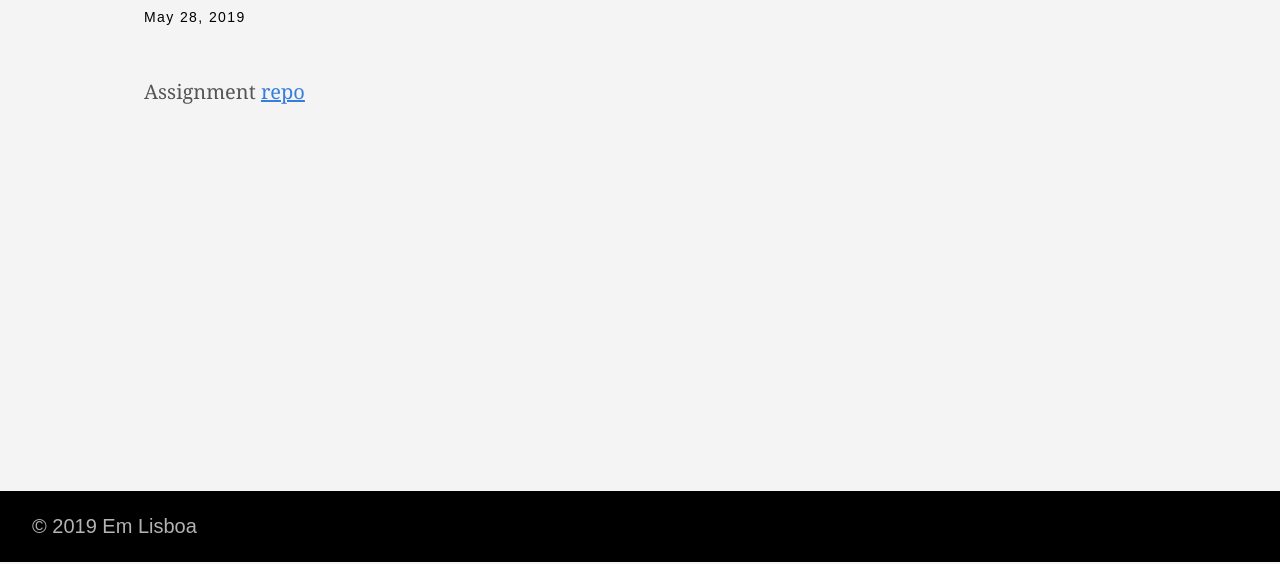
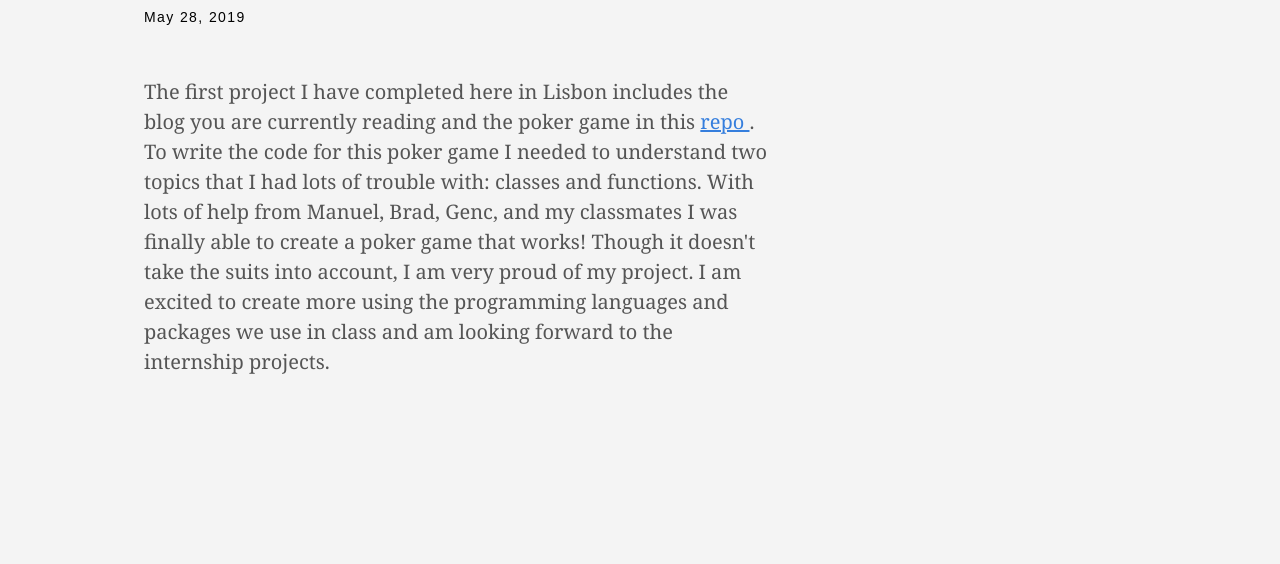
Before and after one commit to gpetrosini/gpetrosini.github.io, a plain HTML site: page posts/my-second-post/index.html in a window 1280 px wide. Shown: the part 236-800 px from the top of the page. Drawn offline with Linux system fonts and the light colour scheme.

Commit message:
Update index.html

```diff
--- a/posts/my-second-post/index.html
+++ b/posts/my-second-post/index.html
@@ -4,7 +4,7 @@
     <meta charset="utf-8">
     <meta http-equiv="X-UA-Compatible" content="IE=edge,chrome=1">
 
-    <title>Em Lisboa  | My Second Post</title>
+    <title>Em Lisboa  | Poker</title>
     <meta name="HandheldFriendly" content="True">
     <meta name="MobileOptimized" content="320">
 
@@ -35,7 +35,7 @@
 <meta property="article:published_time" content="2019-05-28T18:27:41&#43;01:00"/>
 <meta property="article:modified_time" content="2019-05-28T18:27:41&#43;01:00"/>
 
-<meta itemprop="name" content="My Second Post">
+<meta itemprop="name" content="Poker">
 <meta itemprop="description" content="Assignment repo">
 
 
@@ -107,7 +107,8 @@
 
     </header>
 
-    <section class="nested-copy-line-height lh-copy serif f4 nested-links nested-img mid-gray pr4-l w-two-thirds-l"><p>Assignment <a href="https://github.com/ix-ds-lisbon-s1-2019/week-1-project-gpetrosini.git"> repo </a></p>
+    <section class="nested-copy-line-height lh-copy serif f4 nested-links nested-img mid-gray pr4-l w-two-thirds-l"><p>The first project I have completed here in Lisbon includes the blog you are currently reading and the poker game in this <a href="https://github.com/ix-ds-lisbon-s1-2019/week-1-project-gpetrosini.git"> repo </a>. To write the code for this poker game I needed to understand two topics that I had lots of trouble with: classes and functions. With lots of help from Manuel, Brad, Genc, and my classmates I was finally able to create a poker game that works! Though it doesn't take the suits into account, I am very proud of my project. I am excited to create more using the programming languages and packages we use in class and am looking forward to the internship projects.
+</p>
 <ul class="pa0">
 
 </ul>
```
